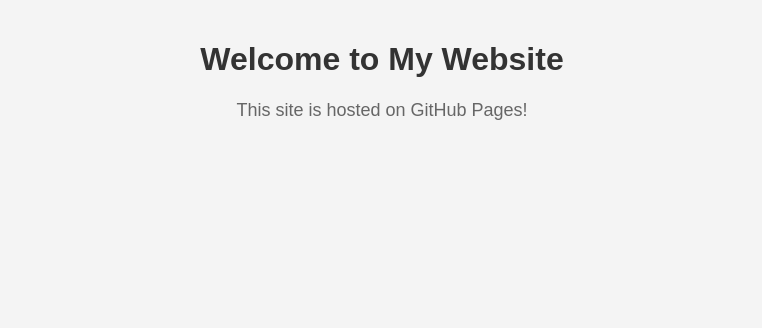
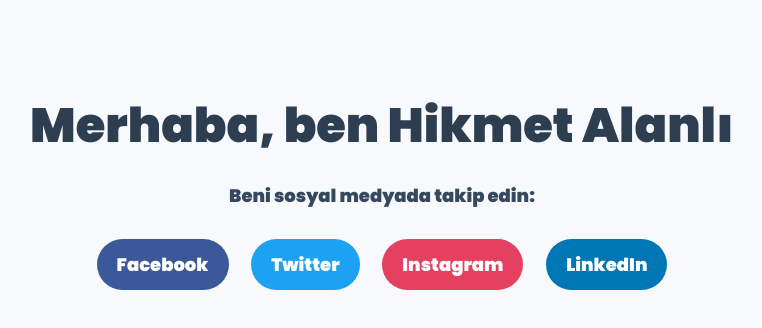
Before and after one commit to hikmetdev/.github.io, a plain HTML site: page index.html in a window 1280 px wide. Shown: the whole page, without its empty margins (258-1020 px from the left). Drawn offline with Linux system fonts and the light colour scheme.

Commit message:
Update index.html

```diff
--- a/index.html
+++ b/index.html
@@ -1,28 +1,76 @@
 <!DOCTYPE html>
-<html lang="en">
+<html lang="tr">
 <head>
     <meta charset="UTF-8">
     <meta name="viewport" content="width=device-width, initial-scale=1.0">
-    <title>My Personal Website</title>
+    <title>Hikmet Alanlı</title>
+
+    <!-- Google Fonts (Poppins) -->
+    <link href="https://fonts.googleapis.com/css2?family=Poppins:wght@900&display=swap" rel="stylesheet">
+
     <style>
         body {
-            font-family: Arial, sans-serif;
-            background-color: #f4f4f4;
-            margin: 0;
-            padding: 20px;
+            font-family: 'Poppins', sans-serif;
             text-align: center;
+            background-color: #f7f9fc; /* Kullanıcı dostu açık arka plan rengi */
+            color: #333; /* Okunaklı koyu gri metin rengi */
+            padding: 50px;
         }
         h1 {
-            color: #333;
+            color: #2c3e50; /* Daha koyu, sofistike başlık rengi */
+            font-size: 48px;
+            margin-bottom: 20px;
         }
         p {
             font-size: 18px;
-            color: #666;
+            color: #34495e; /* Başlık ile uyumlu metin rengi */
+        }
+        .social-icons {
+            margin-top: 30px;
+        }
+        .social-icons a {
+            text-decoration: none;
+            margin: 0 10px;
+            font-size: 18px;
+            padding: 12px 20px;
+            border-radius: 30px; /* Düğmelere yuvarlak köşeler */
+            display: inline-block;
+            font-weight: 700;
+        }
+        /* Sosyal medya butonları renkleri */
+        .social-icons a.facebook {
+            background-color: #3b5998; /* Facebook mavi */
+            color: white;
+        }
+        .social-icons a.twitter {
+            background-color: #1da1f2; /* Twitter mavi */
+            color: white;
+        }
+        .social-icons a.instagram {
+            background-color: #e4405f; /* Instagram pembe */
+            color: white;
+        }
+        .social-icons a.linkedin {
+            background-color: #0077b5; /* LinkedIn mavi */
+            color: white;
+        }
+        /* Hover efektleri */
+        .social-icons a:hover {
+            opacity: 0.85;
+            transform: scale(1.05); /* Hafif büyütme efekti */
+            transition: all 0.3s ease;
         }
     </style>
 </head>
 <body>
-    <h1>Welcome to My Website</h1>
-    <p>This site is hosted on GitHub Pages!</p>
+    <h1>Merhaba, ben Hikmet Alanlı</h1>
+    <p>Beni sosyal medyada takip edin:</p>
+
+    <div class="social-icons">
+        <a href="https://www.facebook.com" class="facebook" target="_blank">Facebook</a>
+        <a href="https://www.twitter.com" class="twitter" target="_blank">Twitter</a>
+        <a href="https://www.instagram.com" class="instagram" target="_blank">Instagram</a>
+        <a href="https://www.linkedin.com" class="linkedin" target="_blank">LinkedIn</a>
+    </div>
 </body>
 </html>
```
